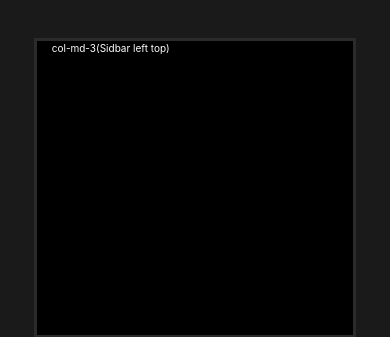
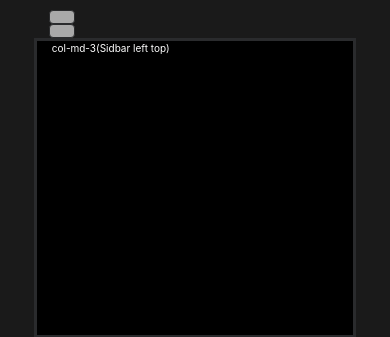
Before and after one commit to Nocciiii/Script-Forum, a PHP site: page /index.php in a window 390 px wide. Shown: the part 76-413 px from the top of the page. Run offline with PHP 8.4, Linux system fonts and the light colour scheme; some libraries are stand-ins or nearby versions.

Commit message:
Versuch die Button zu fixen

```diff
--- a/Code/index.php
+++ b/Code/index.php
@@ -316,7 +316,7 @@
    <div class="container">
       <div class="row">
 
-        <div class="col-md-3">
+        <div class="col-md-3 d-md-block">
           <button class="btn d-md-none" data-toggle="collapse" data-target=".multi-collapse" aria-expanded="false" aria-controls="multiCollapseExample1 multiCollapseExample2"></button>
           <div class="row multi-collapse show" id="multiCollapseExample1">
           </div>
--- a/Code/tutorial.css
+++ b/Code/tutorial.css
@@ -1,6 +1,15 @@
 body
 {
   background-color: #1a1a1a;
+}
+
+
+@media (min-width: 768px) {
+  .collapse.dont-collapse-sm {
+    display: block;
+    height: auto !important;
+    visibility: visible;
+  }
 }
 
 ./* The Modal (background) */
@@ -92,7 +101,7 @@ body
   color: lightgray;
 }
 
-.login :hover
+.login:hover
 {
   background-color: rgba(255, 255, 255, 0.1);;
   color: white !important;
@@ -123,17 +132,8 @@ body
 
 .col-md-12
 {
-
   height: auto;
   min-height: 300px;
-  background-color: black;
-  border: 3px solid #2a2b2d;
-}
-
-.col-md-12 right
-{
-  height: auto;
-  min-height: 600px;
   background-color: black;
   border: 3px solid #2a2b2d;
 }
@@ -173,7 +173,17 @@ body
   align-items: center;
 }
 
-a:hover
+.d-md-none
+{
+  margin-left: auto;
+  margin-right: auto;
+  border: 1px solid #2a2b2d;
+  border-radius: 4px;
+  background-color: darkgray;
+  color: lightgray;
+}
+
+.d-md-none:hover
 {
   background-color: rgba(255, 255, 255, 0.1);;
   color: white !important;
```
